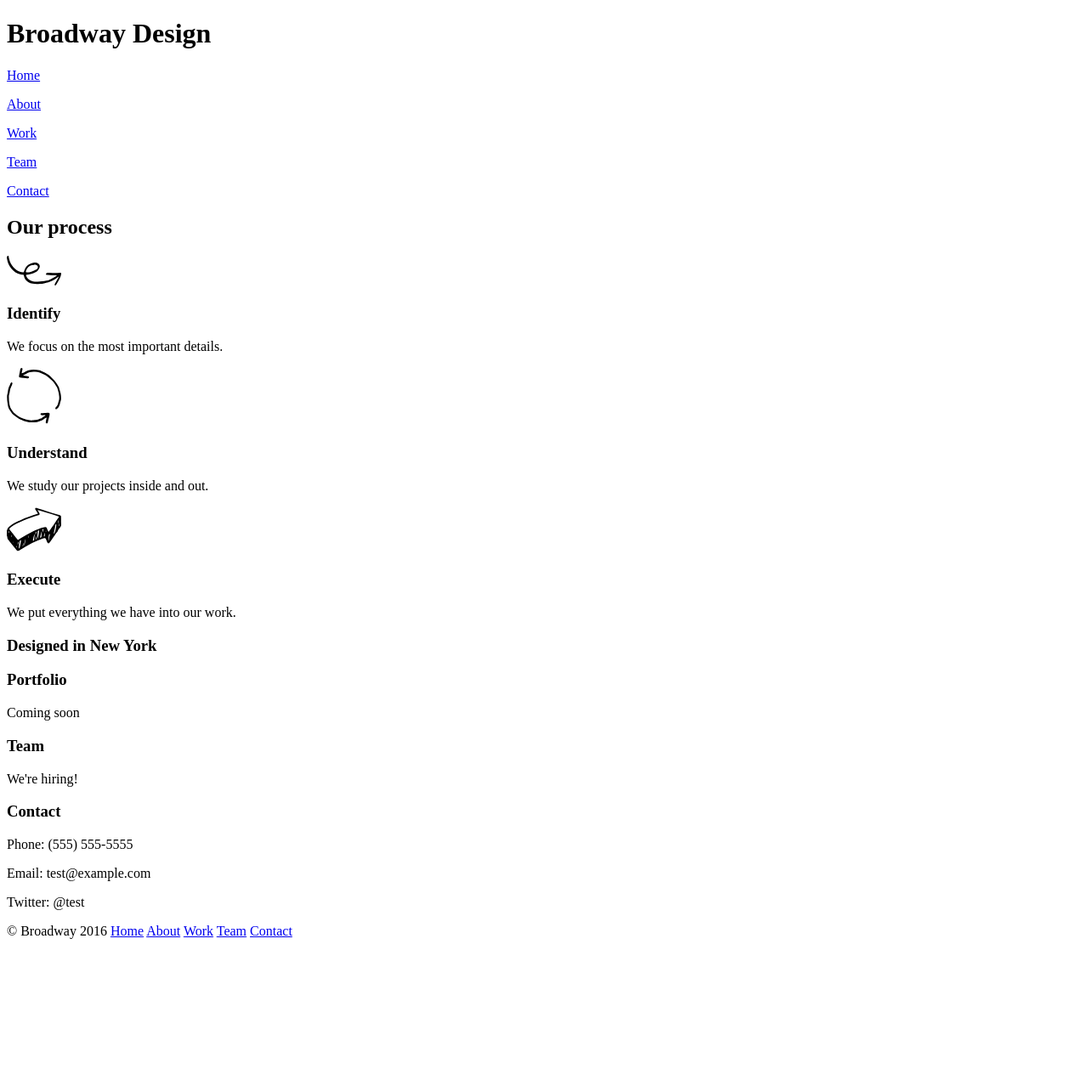
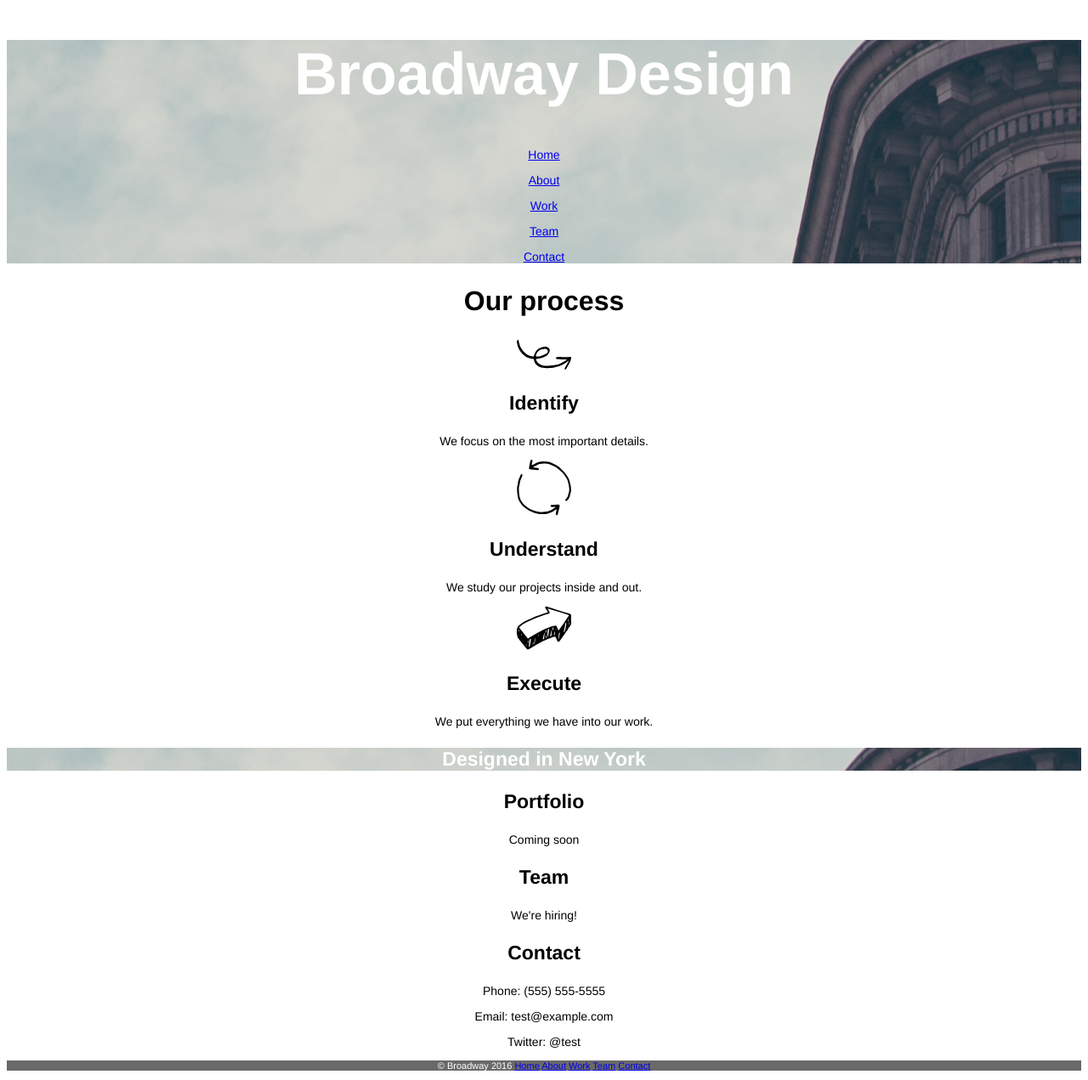
Before and after one commit to cedricgirard1/broadway, a plain HTML site: page index.html in a window 1280 px wide. Shown: the whole page at 85% size. Before the commit the page ends 1121 px from the top, so only its background shows below. Drawn offline with Linux system fonts and the light colour scheme; files whose address does not match are found by name.

Commit message:
Complete css

```diff
--- a/index.html
+++ b/index.html
@@ -1,13 +1,13 @@
 <!DOCTYPE html>
 <head>
   <title>Broadway</title>
-  <link rel="stylesheet" type="text/css" href="resources/css/stle.css">
+  <link rel="stylesheet" type="text/css" href="resources/css/style.css">
 </head>
 <html>
 <body>
   <div id="home">
     <h1>Broadway Design</h1>
-    <nav>
+    <nav class="top">
       <p><a href="#home">Home</a></p>
       <p><a href="#about">About</a></p>
       <p><a href="#work">Work</a></p>
@@ -28,7 +28,7 @@
     <p>We put everything we have into our work.</p>
   </div>
   <div id="work">
-    <h3>Designed in New York</h3>
+    <h3 class="newyork">Designed in New York</h3>
     <h3>Portfolio</h3>
     <p>Coming soon</p>
   </div>
@@ -42,6 +42,6 @@
     <p>Email: test@example.com</p>
     <p>Twitter: @test</p>
   </div>
-  <p>© Broadway 2016 <a href="#home">Home</a> <a href="#about">About</a> <a href="#work">Work</a> <a href="#team">Team</a> <a href="#contact">Contact</a></p>
+  <p class="bottom">© Broadway 2016 <a href="#home">Home</a> <a href="#about">About</a> <a href="#work">Work</a> <a href="#team">Team</a> <a href="#contact">Contact</a></p>
 </body>
 </html>
--- a/resources/css/style.css
+++ b/resources/css/style.css
@@ -0,0 +1,32 @@
+body {
+  font-family: Helvetica;
+  text-align: center;
+}
+#home {
+  background-image: url("/Users/cedricgirard/Documents/broadway/resources/the-flatiron-building.png");
+  color: white;
+}
+h1 {
+  font-size: 70px;
+}
+.top {
+  font-size: 18px;
+}
+h2 {
+  font-size: 32px;
+}
+h3 {
+  font-size: 23px;
+}
+p {
+  font-size: 14px;
+}
+.newyork {
+  color: white;
+  background-image: url("/Users/cedricgirard/Documents/broadway/resources/the-flatiron-building.png");
+}
+.bottom {
+  background-color: dimgray;
+  color: white;
+  font-size: 11px;
+}
```
Also changed, not shown: 2 other files.
